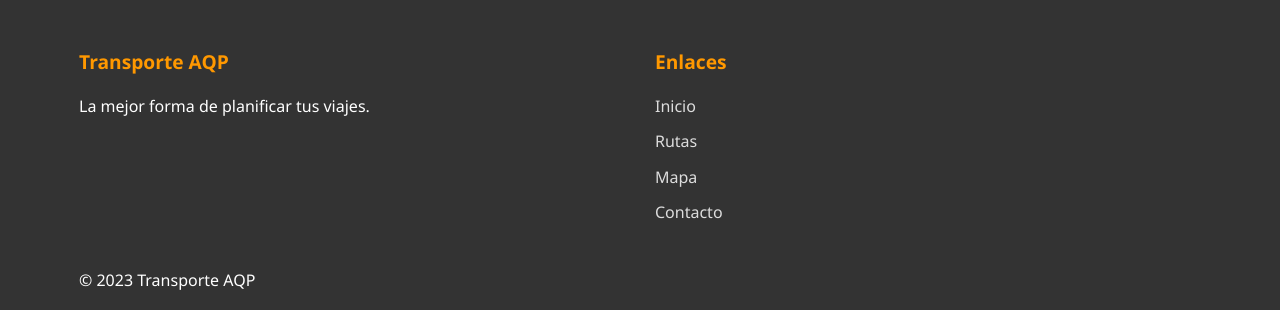
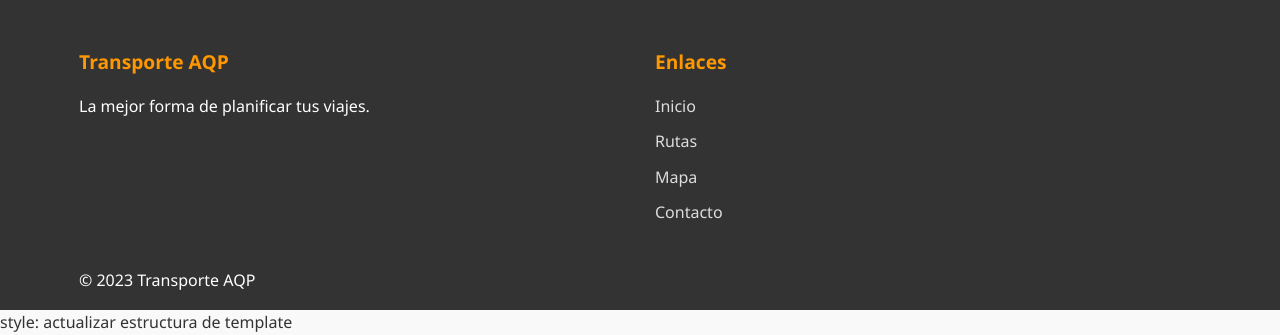
Before and after one commit to leochuw1/transportes-aqp, a Flask app: page / in a window 1280 px wide. Shown: the part 791-1126 px from the top of the page. Before the commit the page ends 1101 px from the top, so only its background shows below. Run offline with Flask 3, Linux system fonts and the light colour scheme.

Commit message:
Update index.html

```diff
--- a/templates/index.html
+++ b/templates/index.html
@@ -1,3 +1,5 @@
+<!-- actualización para commit -->
+
 <!DOCTYPE html>
 <html lang="es">
 <head>
@@ -166,3 +168,5 @@
 
 </body>
 </html>
+
+style: actualizar estructura de template
```
